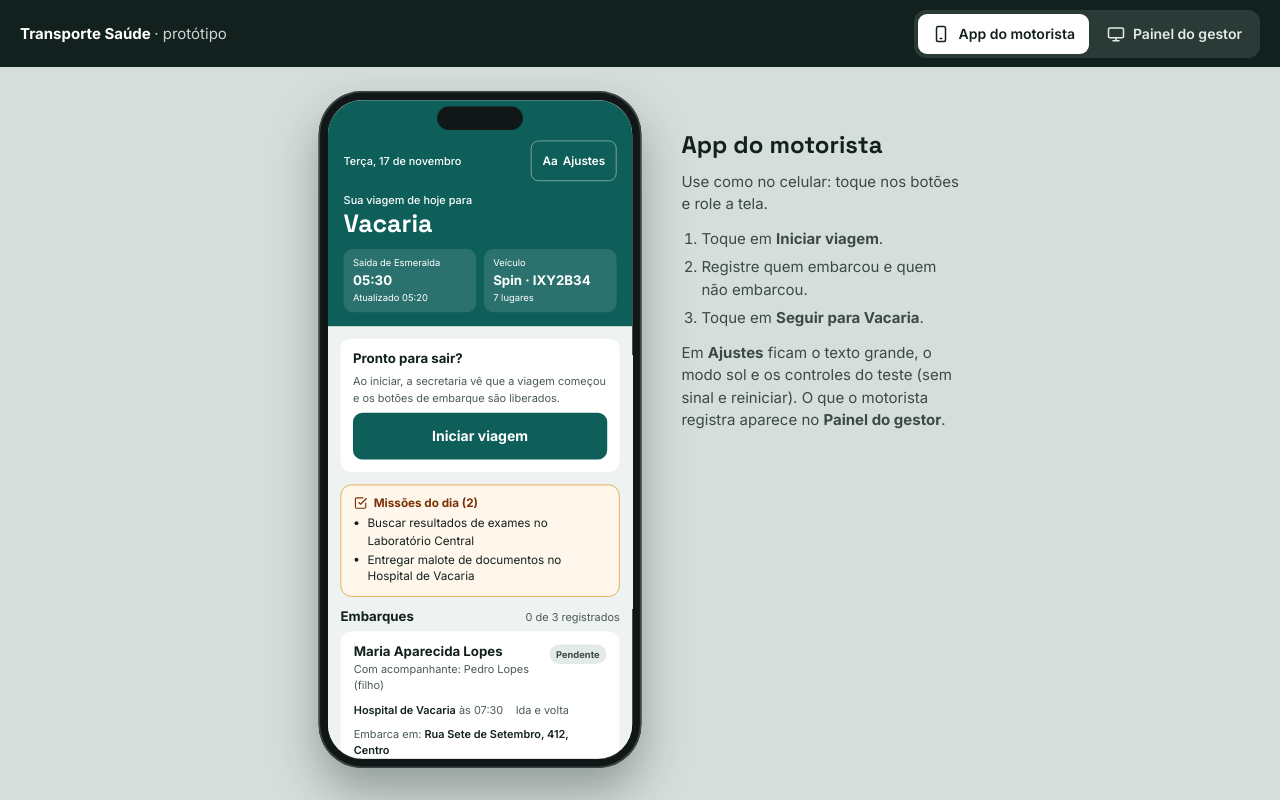
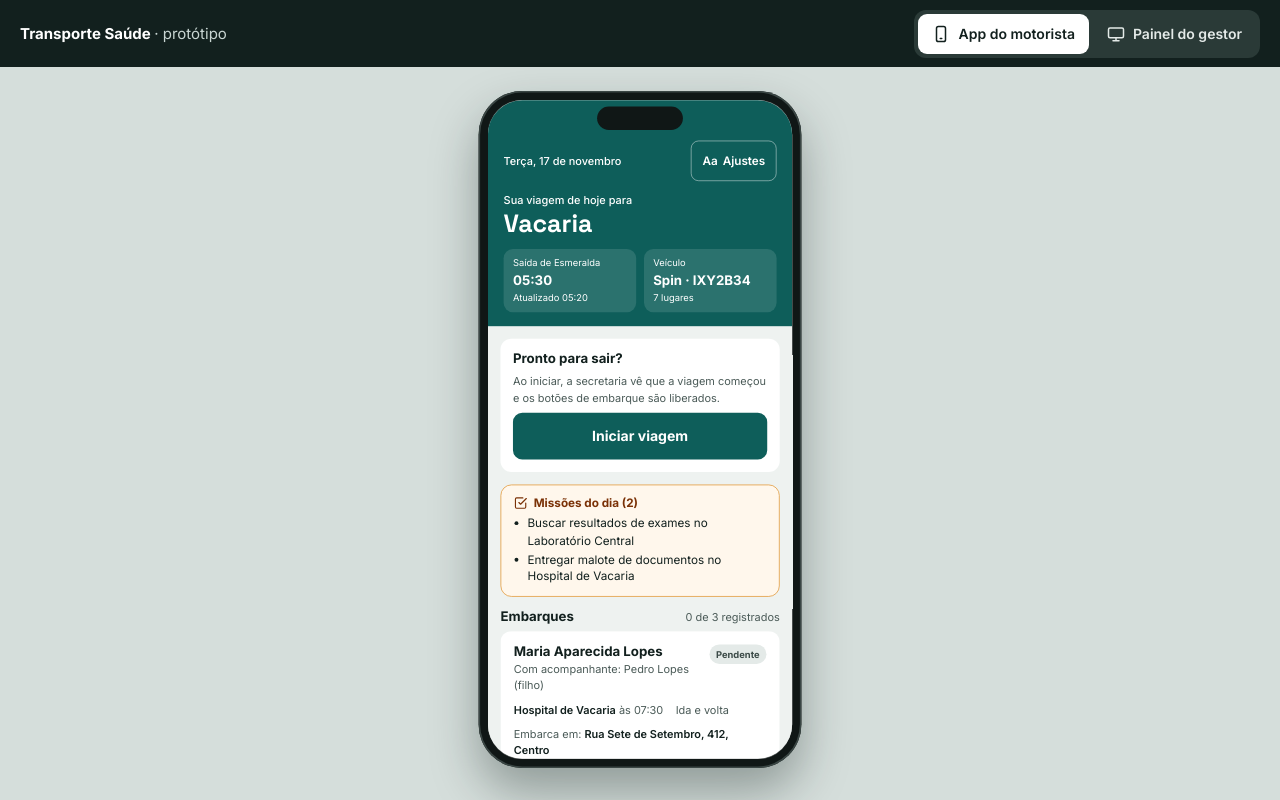
Before and after one commit to LucianoStoll/IHC, a plain HTML site: page index.html in a window 1280 px wide. Drawn offline with Linux system fonts and the light colour scheme.

Commit message:
Remove o quadro de instruções ao lado do celular
O quadro 'App do motorista' saiu das duas versões, e o celular fica
centralizado na tela.

Co-Authored-By: Claude Opus 5.5 <noreply@anthropic.com>
Claude-Session: https://claude.ai/code/session_01DtKXcC5JJsB9bnyCqygkn1

```diff
--- a/index.html
+++ b/index.html
@@ -205,12 +205,7 @@ body.demo{background:#D5DEDB;min-height:100vh;display:flex;flex-direction:column
 .tela{--topo-seguro:44px;position:absolute;inset:0;overflow-y:auto;overscroll-behavior:contain;scrollbar-width:none}
 .tela::-webkit-scrollbar{display:none}
 .tela .cab{padding-top:3.25rem}
-.legenda{max-width:280px;font-family:Inter,system-ui,sans-serif;font-size:15px;line-height:1.5;color:#12201E;padding-top:40px;display:flex;flex-direction:column;gap:12px}
-.legenda h2{font-family:"Space Grotesk",Inter,sans-serif;font-size:24px}
-.legenda p{color:#3B4A47}
-.legenda ol{margin:0;padding-left:20px;display:flex;flex-direction:column;gap:6px;color:#3B4A47}
-@media (max-width:860px){ .legenda{display:none} }
-@media (max-width:500px){
+@media (max-width:860px){ @media (max-width:500px){
   .palco{padding:0}
   .escala{width:100%;height:auto !important}
   .celular{width:100%;height:calc(100dvh - var(--barra-demo,56px));padding:0;border-radius:0;box-shadow:none;transform:none !important;background:transparent}
@@ -370,16 +365,6 @@ body.demo{background:#D5DEDB;min-height:100vh;display:flex;flex-direction:column
       </div>
     </div>
   </div>
-  <aside class="legenda" aria-label="Como usar o protótipo">
-    <h2>App do motorista</h2>
-    <p>Use como no celular: toque nos botões e role a tela.</p>
-    <ol>
-      <li>Toque em <b>Iniciar viagem</b>.</li>
-      <li>Registre quem embarcou e quem não embarcou.</li>
-      <li>Toque em <b>Seguir para Vacaria</b>.</li>
-    </ol>
-    <p>Em <b>Ajustes</b> ficam o texto grande, o modo sol e os controles do teste (sem sinal e reiniciar). O que o motorista registra aparece no <b>Painel do gestor</b>.</p>
-  </aside>
 </div>
 
 <div class="painel" id="painel" hidden></div>
```
Also changed, not shown: v1/index.html (+1 -16 lines).
